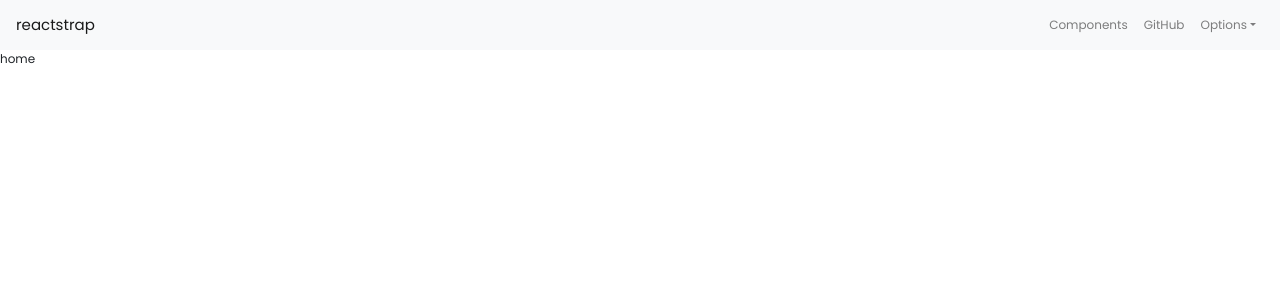
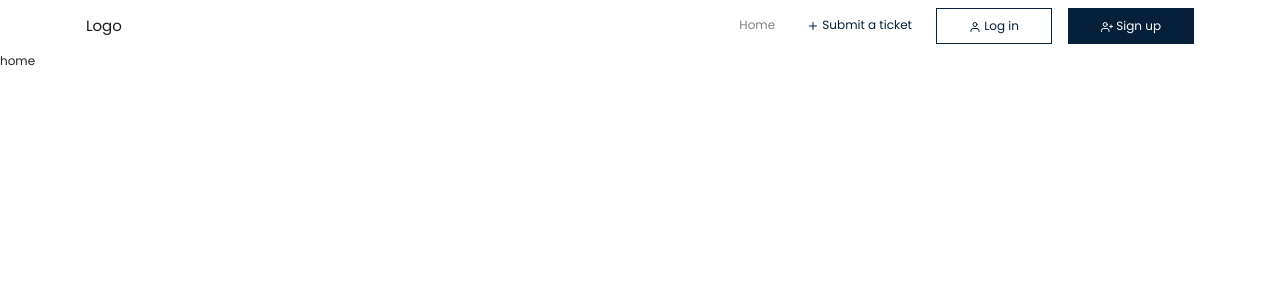
Before and after one commit to adeadedoja/localtech, a React (Create React App) app: page / in a window 1280 px wide. Shown: the top 300 px of the page. Built offline with nearby package versions, Linux system fonts and the light colour scheme.

Commit message:
header - header done

```diff
--- a/src/App.scss
+++ b/src/App.scss
@@ -1,7 +1,14 @@
 @import url('https://fonts.googleapis.com/css?family=Poppins&display=swap');
+$text-color: #06203A !default;
+$danger: #FF456B !default;
+$primary: #06203A;
 $font-size-base: 0.75rem !default;
 $font-family-sans-serif:  "Poppins", Helvetica, Arial, sans-serif !default;
 $font-family-base: $font-family-sans-serif !default;
-$text-color: #06203A !default;
-$brand-danger: #FF456B !default;
+$btn-border-radius-base: 0px;
 @import "~bootstrap/scss/bootstrap";
+
+.btn {
+  padding: 0.5rem 2rem!important;
+  border-radius: 0;
+}
--- a/src/components/Header.jsx
+++ b/src/components/Header.jsx
@@ -6,11 +6,10 @@ import {
     NavbarBrand,
     Nav,
     NavItem,
-    NavLink,
-    UncontrolledDropdown,
-    DropdownToggle,
-    DropdownMenu,
-    DropdownItem } from 'reactstrap';
+    NavLink
+} from 'reactstrap';
+
+import { FiUser, FiPlus, FiUserPlus } from 'react-icons/fi';
 
 
 class Header extends Component {
@@ -30,34 +29,23 @@ class Header extends Component {
     render() {
         return (
             <div>
-                <Navbar color="light" light expand="md">
-                    <NavbarBrand href="/">reactstrap</NavbarBrand>
+                <Navbar color="faded" className="container" light expand="md">
+                    <NavbarBrand href="/">Logo</NavbarBrand>
                     <NavbarToggler onClick={this.toggle} />
                     <Collapse isOpen={this.state.isOpen} navbar>
                         <Nav className="ml-auto" navbar>
                             <NavItem>
-                                <NavLink href="/components/">Components</NavLink>
+                                <NavLink className="mr-3" href="/home/">Home</NavLink>
                             </NavItem>
                             <NavItem>
-                                <NavLink href="https://github.com/reactstrap/reactstrap">GitHub</NavLink>
+                                <NavLink className="mr-3 text-primary" href="/"><FiPlus/> Submit a ticket</NavLink>
                             </NavItem>
-                            <UncontrolledDropdown nav inNavbar>
-                                <DropdownToggle nav caret>
-                                    Options
-                                </DropdownToggle>
-                                <DropdownMenu right>
-                                    <DropdownItem>
-                                        Option 1
-                                    </DropdownItem>
-                                    <DropdownItem>
-                                        Option 2
-                                    </DropdownItem>
-                                    <DropdownItem divider />
-                                    <DropdownItem>
-                                        Reset
-                                    </DropdownItem>
-                                </DropdownMenu>
-                            </UncontrolledDropdown>
+                            <NavItem>
+                                <NavLink className="btn btn-outline-primary mr-3 text-primary" href="/"><FiUser/> Log in</NavLink>
+                            </NavItem>
+                            <NavItem>
+                                <NavLink className="btn btn-primary text-white" href="/"><FiUserPlus/> Sign up</NavLink>
+                            </NavItem>
                         </Nav>
                     </Collapse>
                 </Navbar>
```
